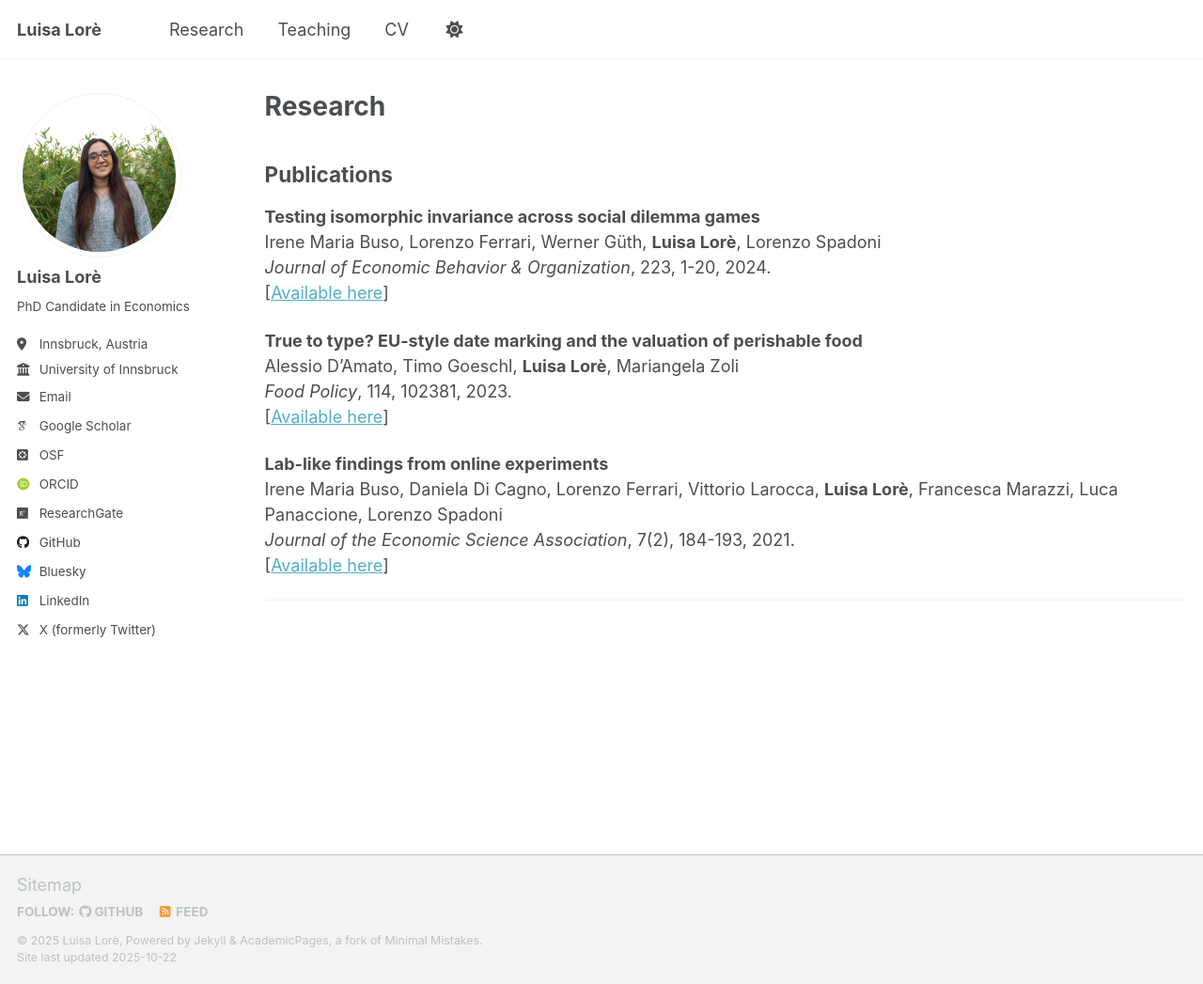
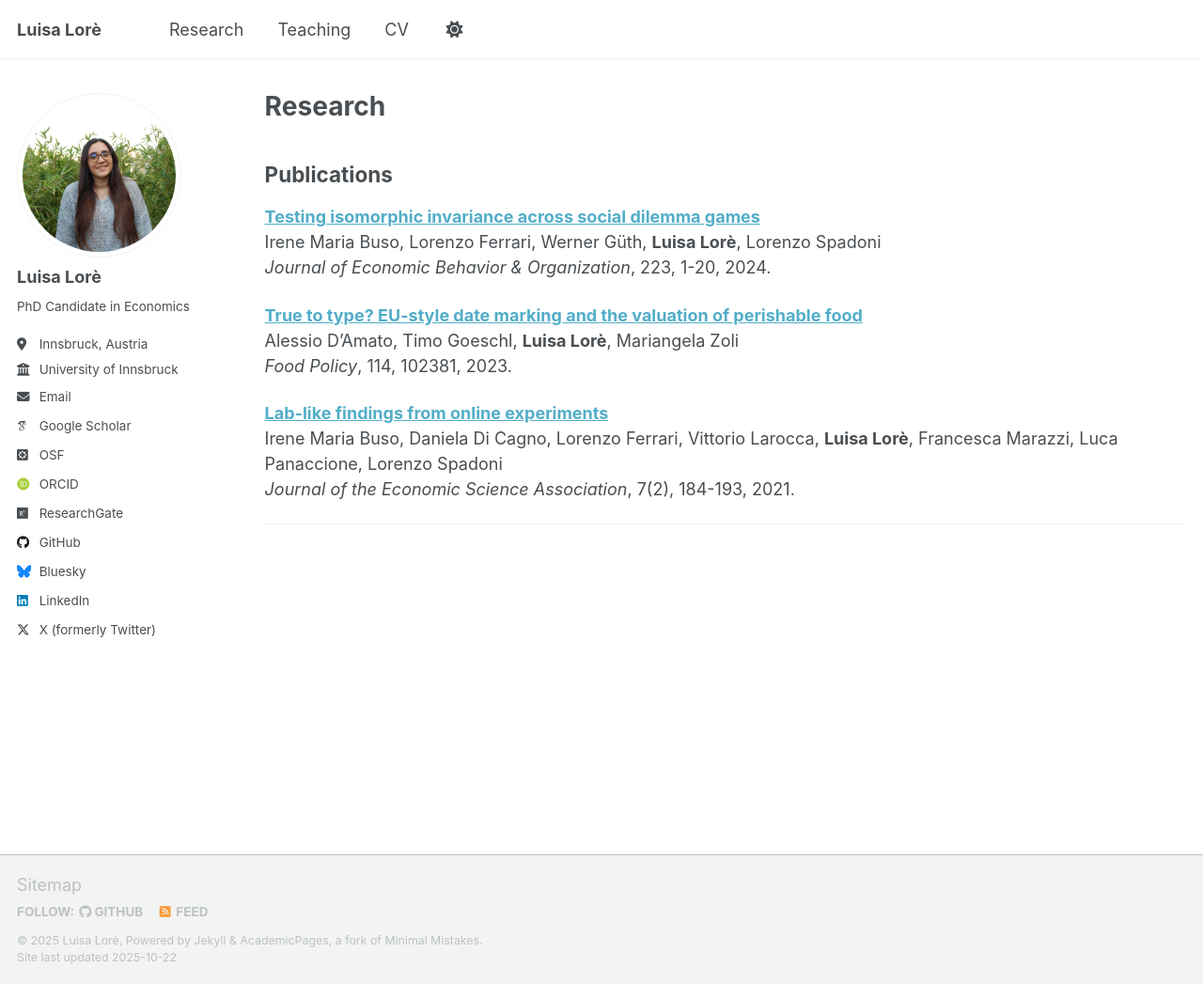
Before and after one commit to LuisaLore/luisalore, a Jekyll site: the page built from _pages/research.md, in a window 1280 px wide and 1047 px high. Shown: the whole window at 94% size. Built offline with Jekyll 4.4.1, drawn with Linux system fonts in a browser that asks for light colours; some web fonts are replaced; a script that is not in the unit is left out.

Commit message:
Update research.md

```diff
--- a/_pages/research.md
+++ b/_pages/research.md
@@ -17,20 +17,17 @@ redirect_from:
 
 ## Publications
 
-**Testing isomorphic invariance across social dilemma games**
+**[Testing isomorphic invariance across social dilemma games](https://doi.org/10.1016/j.jebo.2024.04.024)**
 Irene Maria Buso, Lorenzo Ferrari, Werner Güth, **Luisa Lorè**, Lorenzo Spadoni
 *Journal of Economic Behavior & Organization*, 223, 1-20, 2024.
-[[Available here](https://doi.org/10.1016/j.jebo.2024.04.024)]
 
-**True to type? EU-style date marking and the valuation of perishable food**
+**[True to type? EU-style date marking and the valuation of perishable food](https://doi.org/10.1016/j.foodpol.2022.102381)**
 Alessio D'Amato, Timo Goeschl, **Luisa Lorè**, Mariangela Zoli
 *Food Policy*, 114, 102381, 2023.
-[[Available here](https://doi.org/10.1016/j.foodpol.2022.102381)]
 
-**Lab-like findings from online experiments**
+**[Lab-like findings from online experiments](https://doi.org/10.1007/s40881-021-00114-8)**
 Irene Maria Buso, Daniela Di Cagno, Lorenzo Ferrari, Vittorio Larocca, **Luisa Lorè**, Francesca Marazzi, Luca Panaccione, Lorenzo Spadoni
 *Journal of the Economic Science Association*, 7(2), 184-193, 2021.
-[[Available here](https://doi.org/10.1007/s40881-021-00114-8)]
 
 ---
 
```
